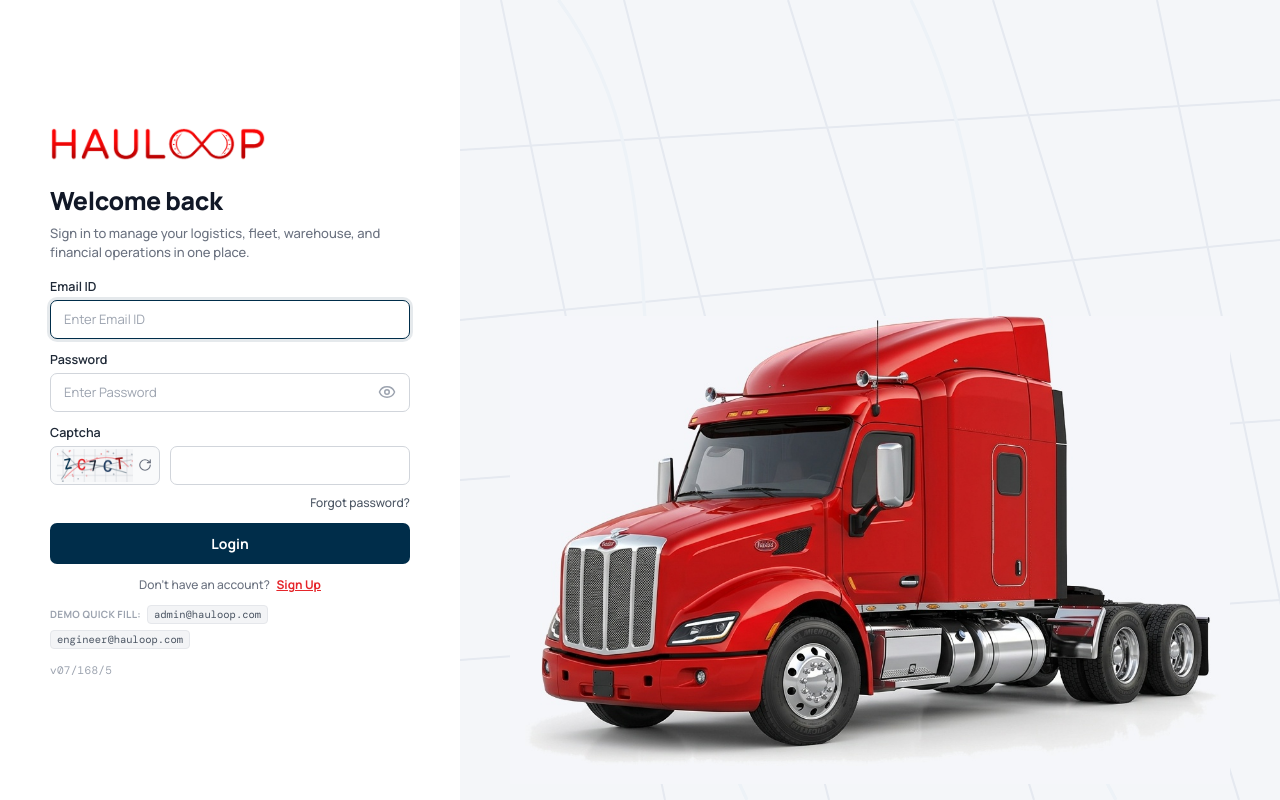
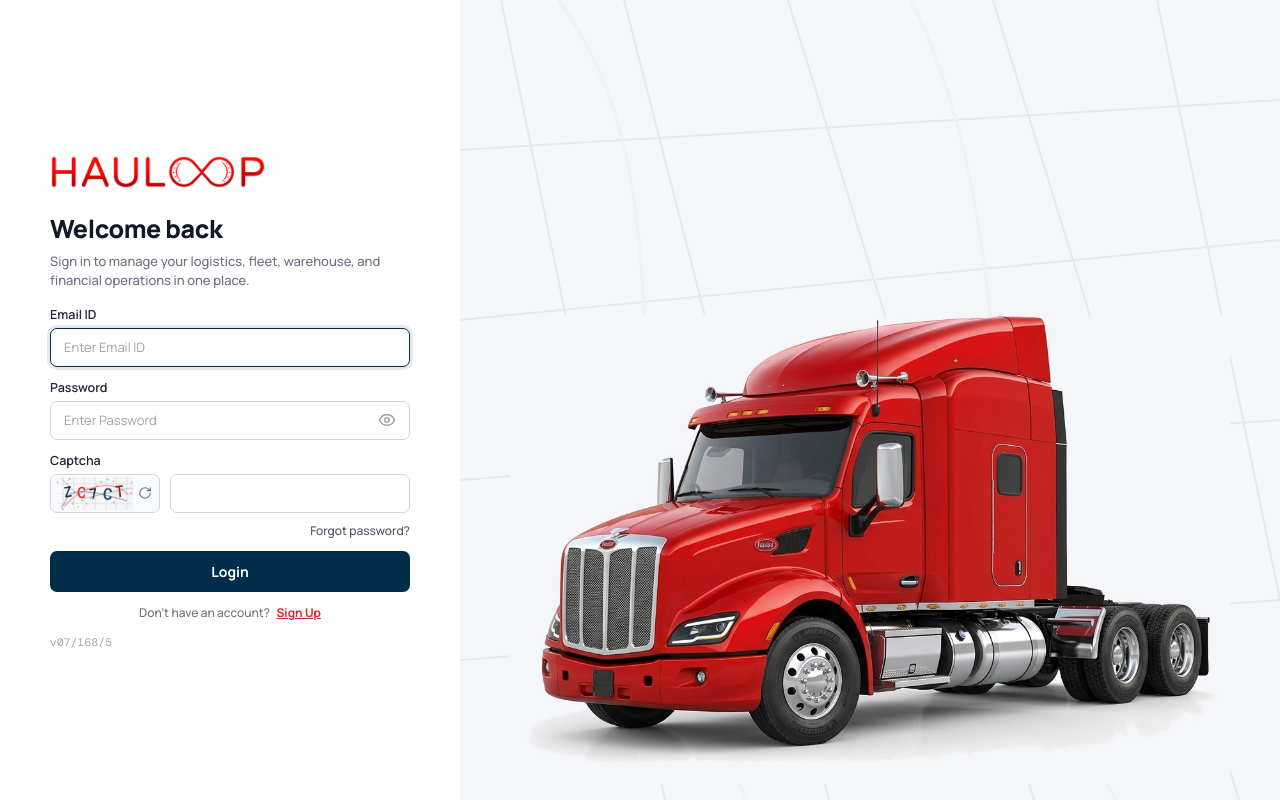
Before and after one commit to Yuvaraj-3604/Hauloop_Diagnostics, a React (Vite) app: page / in a window 1280 px wide. Built offline with nearby package versions, Linux system fonts and the light colour scheme.

Commit message:
Remove quick fill and clear all yuvarajperumal364@gmail.com fallbacks

```diff
--- a/src/components/ProfileDetailsModal.jsx
+++ b/src/components/ProfileDetailsModal.jsx
@@ -25,10 +25,10 @@ export default function ProfileDetailsModal({
 
   if (!isOpen) return null;
 
-  const username = currentUser?.username || "yuvarajperumal364";
-  const fullName = currentUser?.fullName || currentUser?.username || "Yuvaraj Perumal";
+  const username = currentUser?.username || "Operator";
+  const fullName = currentUser?.fullName || currentUser?.username || "Fleet Operator";
   const role = currentUser?.role || "Fleet Administrator";
-  const operatorId = currentUser?.operatorId || "ADM-3604";
+  const operatorId = currentUser?.operatorId || "ADM-1001";
 
   // Resolve exact account email ID used during registration (e.g., gmail.com, outlook.com)
   const resolveEmail = () => {
@@ -47,7 +47,7 @@ export default function ProfileDetailsModal({
     if (username.includes("@")) {
       return username;
     }
-    return `${username}@gmail.com`;
+    return currentUser?.email || "—";
   };
 
   const email = resolveEmail();
--- a/src/components/Sidebar.jsx
+++ b/src/components/Sidebar.jsx
@@ -101,7 +101,7 @@ export default function Sidebar({ page, setPage, open, setOpen, snapshot, curren
             {(currentUser?.username || "FMC").slice(0, 3).toUpperCase()}
           </div>
           <div className="sidebar-footer-text">
-            <b>{currentUser?.username || "yuvarajperumal364"}</b>
+            <b>{currentUser?.username || "Operator"}</b>
             <small>{currentUser?.role || "Fleet Administrator"}</small>
           </div>
           <span className="sidebar-profile-badge" title="View Profile Details">
--- a/src/screens/LoginScreen.jsx
+++ b/src/screens/LoginScreen.jsx
@@ -155,20 +155,6 @@ export default function LoginScreen({ onLoginSuccess }) {
     setError(null);
   };
 
-  const handleQuickFill = (userType) => {
-    if (userType === "admin") {
-      setEmailOrUsername("admin@hauloop.com");
-      setPassword("hauloop2026");
-    } else {
-      setEmailOrUsername("engineer@hauloop.com");
-      setPassword("fmc650");
-    }
-    // Also auto-fill captcha for instant 1-click test login
-    if (captchaCode) {
-      setCaptchaInput(captchaCode);
-    }
-    setError(null);
-  };
 
   // Use centralized user_database storage
   const getRegisteredUsers = () => {
@@ -438,7 +424,7 @@ export default function LoginScreen({ onLoginSuccess }) {
                   setEmailOrUsername(e.target.value);
                   if (error) setError(null);
                 }}
-                autoComplete="email"
+                autoComplete="off"
                 autoFocus={mode === "signin"}
               />
             </div>
@@ -480,7 +466,7 @@ export default function LoginScreen({ onLoginSuccess }) {
                     setPassword(e.target.value);
                     if (error) setError(null);
                   }}
-                  autoComplete={mode === "signup" ? "new-password" : "current-password"}
+                  autoComplete="off"
                 />
                 <button
                   type="button"
@@ -634,24 +620,6 @@ export default function LoginScreen({ onLoginSuccess }) {
             )}
           </div>
 
-          {/* Discreet Quick Demo Credentials Fillers */}
-          <div className="hl-demo-pills">
-            <span className="hl-demo-label">Demo Quick Fill:</span>
-            <button
-              type="button"
-              className="hl-demo-pill"
-              onClick={() => handleQuickFill("admin")}
-            >
-              admin@hauloop.com
-            </button>
-            <button
-              type="button"
-              className="hl-demo-pill"
-              onClick={() => handleQuickFill("engineer")}
-            >
-              engineer@hauloop.com
-            </button>
-          </div>
 
           {/* Bottom Left Version Watermark */}
           <div className="hl-version-tag">v07/168/5</div>
```
Also changed, not shown: src/lib/userDatabase.js, 1 other file (tests, documents, lock files or other folders).
